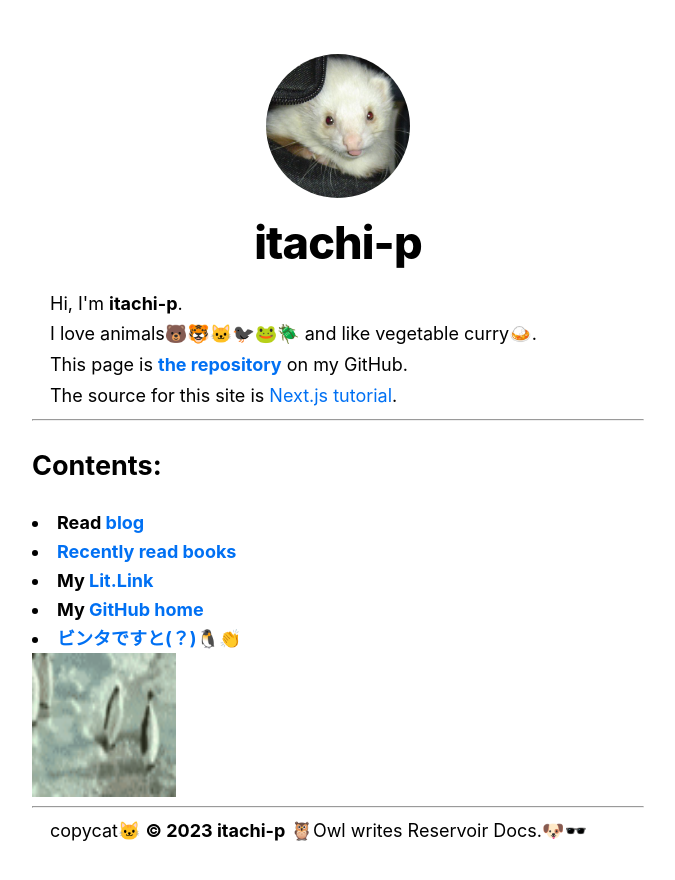
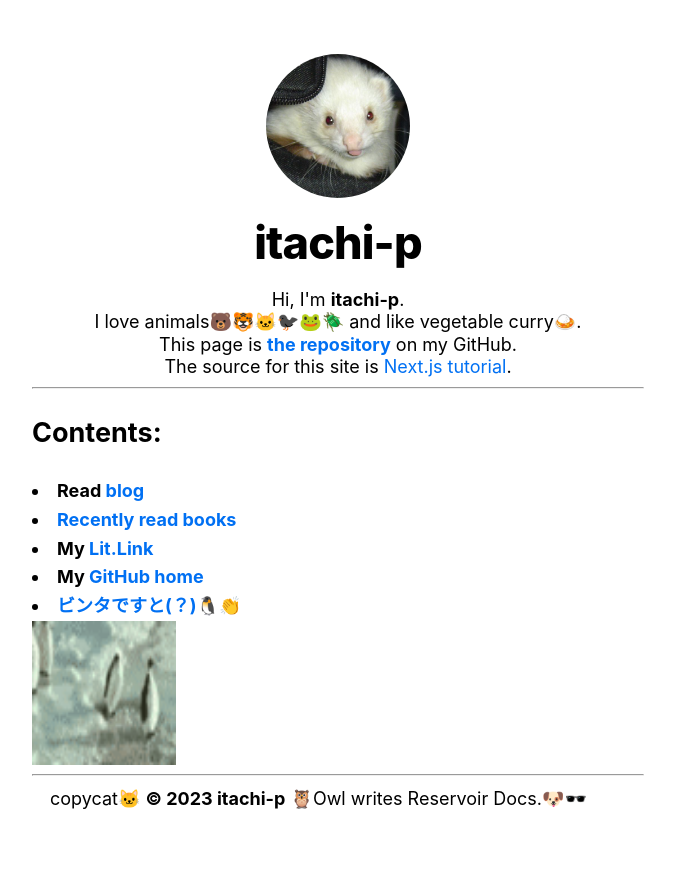
Before and after one commit to itachi-p/nextjs-blog, a Next.js app: page / in a window 1280 px wide. Shown: the top 880 px of the page, without its empty margins (302-977 px from the left). Built offline with nearby package versions, Linux system fonts and the light colour scheme.

Commit message:
fix:style change of index page

```diff
--- a/pages/index.jsx
+++ b/pages/index.jsx
@@ -1,17 +1,17 @@
 import Head from 'next/head';
 import Layout, { siteTitle } from '../components/layout';
-// import Home from '../styles/Home.module.css';
+import Home from '../styles/Home.module.css';
 import Link from 'next/link';
 import Image from 'next/image';
 import Footer from '../components/footer';
 
-export default function Home() {
+export default function Index() {
   return (
     <Layout home>
       <Head>
         <title>{siteTitle}</title>
       </Head>
-      <description>
+      <description className={Home.title}>
         <p>Hi, I'm <strong>itachi-p</strong>.</p>
         <p>I love animals🐻🐯🐱🐦‍⬛🐸🪲 and like vegetable curry🍛.</p>
         <p>This page is <strong><Link href="https://github.com/itachi-p/nextjs-blog">the repository</Link></strong> on my GitHub.</p>
```
